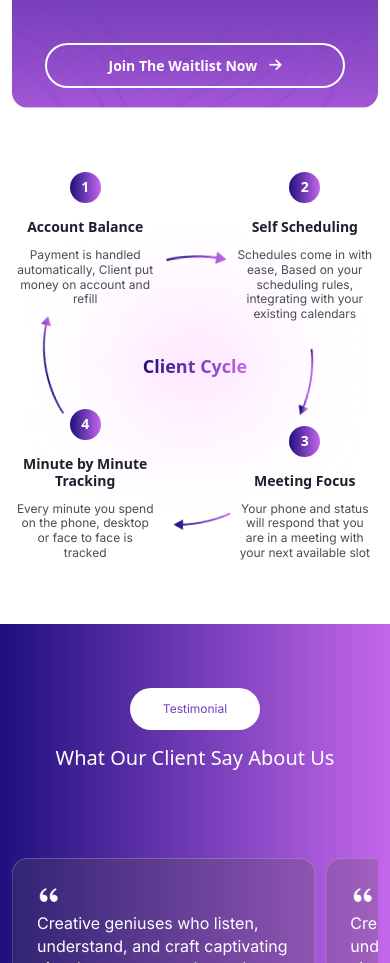
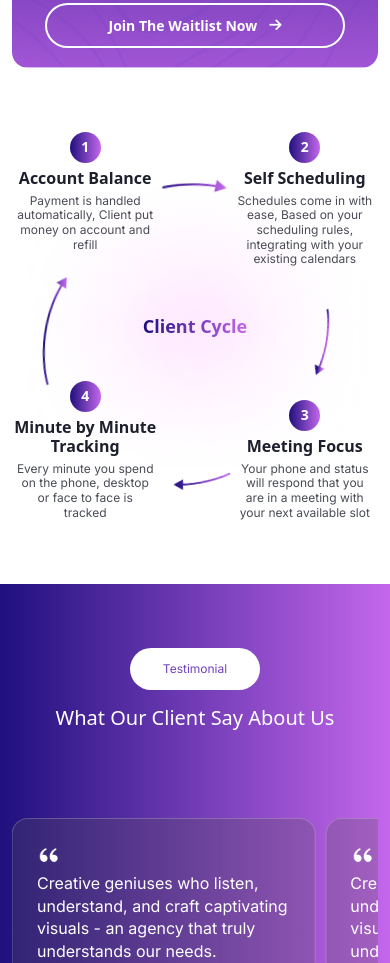
Before and after one commit to ashiq331/meeting-time, a plain HTML site: page index.html in a window 390 px wide. Shown: the part 3893-4856 px from the top of the page. Drawn offline with nearby package versions, Linux system fonts and the light colour scheme.

Commit message:
client cycle update

```diff
--- a/assets/css/style.css
+++ b/assets/css/style.css
@@ -2141,13 +2141,20 @@ footer {
     display: flex;
   }
 
+  .box .box_title {
+    font-size: 16px;
+    padding-top: 6px;
+    padding-bottom: 5px;
+}
+
   .arrow_1 {
-    left: 42%;
+    top: 2rem;
+    left: 41%;
   }
 
   .arrow_1 img{
-    width: 50%;
-    rotate: -3deg;
+    width: 40%;
+    rotate: -1deg;
   }
 
   .arrow_2 {
@@ -2173,10 +2180,11 @@ footer {
   .arrow_4 {
     top: 9rem;
     left: 2rem;
+    rotate: 4deg;
   }
 
   .arrow_4 img{
-    width: 90%;
+    width: 100%;
   }
 
 
@@ -2301,14 +2309,34 @@ footer {
 
 @media screen and (max-width: 476px) {
   .arrow_1 img{
-    width: 70%;
+    width: 60%;
     rotate: -3deg;
   }
-}
-
-@media screen and (max-width: 396px) {
+
+  .arrow_1 {
+    top: 3rem;
+    left: 41%;
+  }
+
+  .arrow_2 {
+    bottom: 9rem;
+    right: 3rem;
+  }
+
+  .date_content {
+    height: 310px;
+}
+
+
+}
+
+@media screen and (max-width: 399px) {
   .arrow_1 img{
     width: 90%;
-    rotate: -3deg;
-  }
-}
+    rotate: -2deg;
+  }
+
+  .date_content {
+    height: 290px;
+}
+}
```
